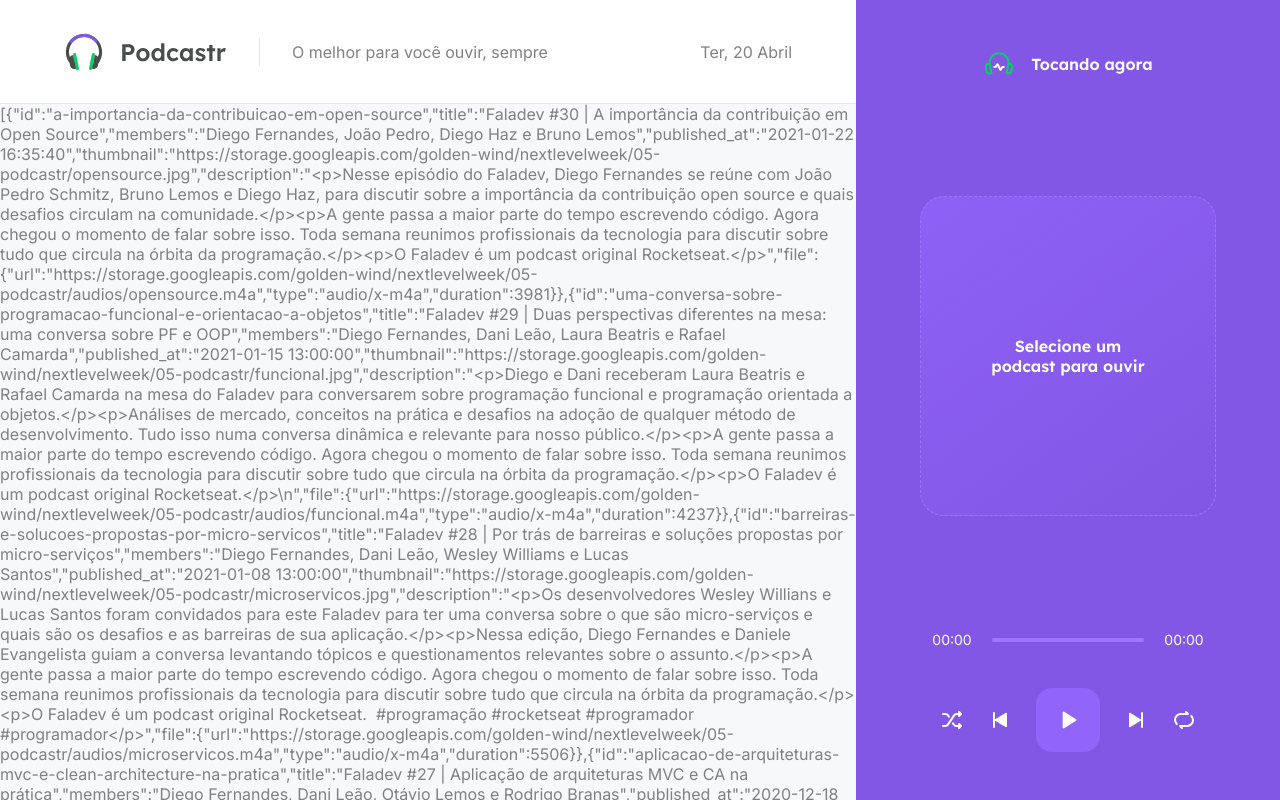
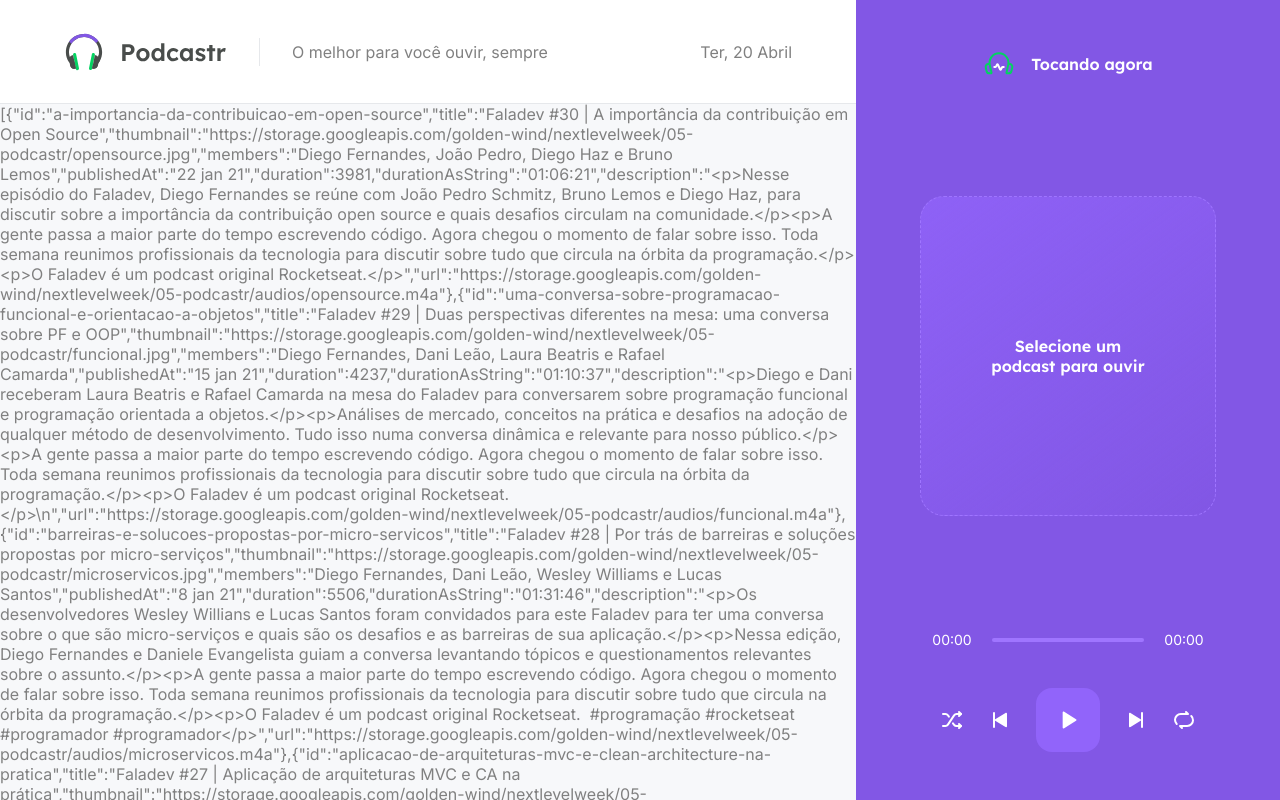
Before and after one commit to joaom00/podcastr, a Next.js app: page / in a window 1280 px wide. Shown: the top 800 px of the page. Built offline with nearby package versions, Linux system fonts and the light colour scheme; data requests are answered from the project's data file.

Commit message:
Format API response

```diff
--- a/package.json
+++ b/package.json
@@ -9,6 +9,7 @@
     "server": "json-server server.json -w -d 750 -p 3333"
   },
   "dependencies": {
+    "axios": "^0.21.1",
     "date-fns": "^2.21.1",
     "next": "10.1.3",
     "react": "17.0.2",
--- a/src/pages/index.tsx
+++ b/src/pages/index.tsx
@@ -1,4 +1,26 @@
-export default function Home(props) {
+import { GetStaticProps } from 'next';
+import { format, parseISO } from 'date-fns';
+import ptBR from 'date-fns/locale/pt-BR';
+import api from '../services/api';
+import convertDurationToTimeString from '../utils/convertDurationToTimeString';
+
+type Episode = {
+  id: string;
+  title: string;
+  thumbnail: string;
+  members: string;
+  publishedAt: Date;
+  duration: number;
+  durationAsString: string;
+  description: string;
+  url: string;
+};
+
+type HomeProps = {
+  episodes: Episode[];
+};
+
+export default function Home(props: HomeProps) {
   return (
     <div>
       <p>{JSON.stringify(props.episodes)}</p>
@@ -6,14 +28,37 @@ export default function Home(props) {
   );
 }
 
-export async function getStaticProps() {
-  const response = await fetch('http://localhost:3333/episodes');
-  const data = await response.json();
+export const getStaticProps: GetStaticProps = async () => {
+  const { data } = await api.get('episodes', {
+    params: {
+      _limit: 12,
+      _sort: 'published_at',
+      _order: 'desc',
+    },
+  });
+
+  const episodes = data.map((episode) => {
+    return {
+      id: episode.id,
+      title: episode.title,
+      thumbnail: episode.thumbnail,
+      members: episode.members,
+      publishedAt: format(parseISO(episode.published_at), 'd MMM yy', {
+        locale: ptBR,
+      }),
+      duration: Number(episode.file.duration),
+      durationAsString: convertDurationToTimeString(
+        Number(episode.file.duration)
+      ),
+      description: episode.description,
+      url: episode.file.url,
+    };
+  });
 
   return {
     props: {
-      episodes: data,
+      episodes,
     },
     revalidate: 60 * 60 * 8,
   };
-}
+};
--- /dev/null
+++ b/src/services/api.ts
@@ -0,0 +1,7 @@
+import axios from 'axios';
+
+const api = axios.create({
+  baseURL: 'http://localhost:3333/',
+});
+
+export default api;
--- /dev/null
+++ b/src/utils/convertDurationToTimeString.ts
@@ -0,0 +1,11 @@
+export default function convertDurationToTimeString(duration: number) {
+  const hours = Math.floor(duration / 3600);
+  const minutes = Math.floor((duration % 3600) / 60);
+  const seconds = duration % 60;
+
+  const timeString = [hours, minutes, seconds]
+    .map((unit) => String(unit).padStart(2, '0'))
+    .join(':');
+
+  return timeString;
+}
```
Also changed, not shown: 1 other file (tests, documents, lock files or other folders).
